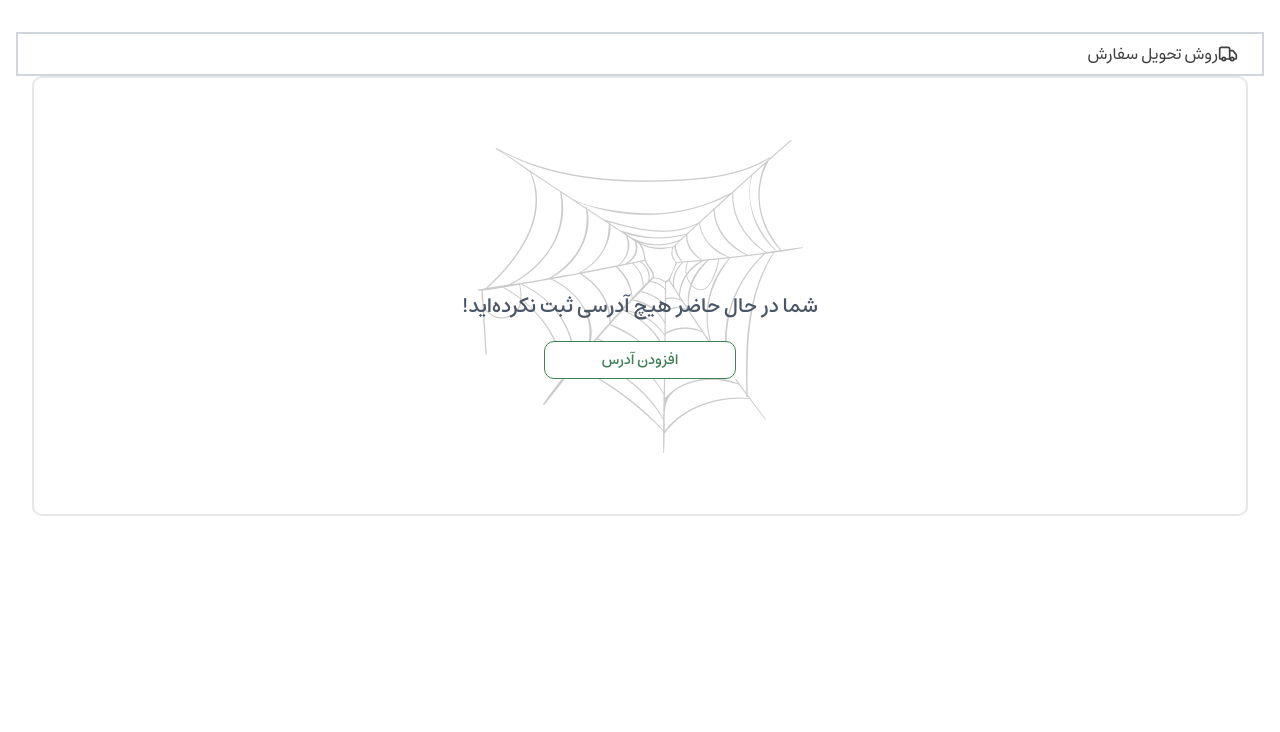
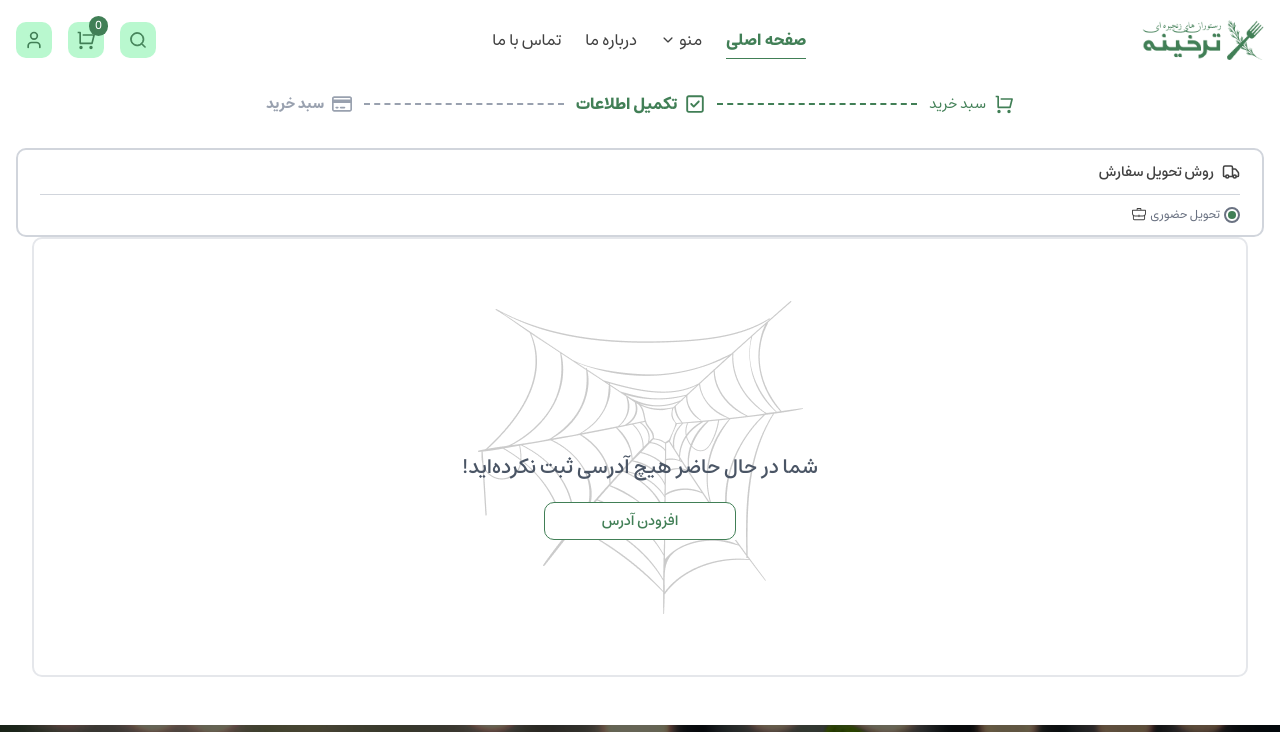
Before and after one commit to AmirAjam/food-store, a React (Vite) app: page /complete-information in a window 1280 px wide. Shown: the top 732 px of the page. Built offline with nearby package versions, Linux system fonts and the light colour scheme; no server answers.

Commit message:
add address component to complete information page

```diff
--- a/src/icons.js
+++ b/src/icons.js
@@ -1,4 +1,4 @@
-import { CiUser, CiSearch,CiDeliveryTruck    } from "react-icons/ci";
+import { CiUser, CiSearch    } from "react-icons/ci";
 import { FaChevronLeft, FaChevronRight,FaRegCreditCard,FaRegSquareCheck   } from "react-icons/fa6";
 import { LuChartLine, LuUser,LuHouse,LuUsers,LuPlus,LuMinus,LuTruck     } from "react-icons/lu";
 import { PiMaskHappyLight,PiPhoneLight  } from "react-icons/pi";
@@ -8,12 +8,13 @@ import { IoIosMenu,IoIosArrowDown } from "react-icons/io";
 import { RiShoppingCartLine,RiTwitterXLine,RiInstagramLine ,RiTelegram2Line } from "react-icons/ri";
 import { IoIosNotificationsOutline,IoMdCart,IoMdHeartEmpty   } from "react-icons/io";
 import { MdSpaceDashboard, MdCategory } from "react-icons/md"
-import { BsDatabaseFillAdd,BsHouses  } from "react-icons/bs";
+import { BsDatabaseFillAdd,BsBasket   } from "react-icons/bs";
 import { FaUsers  } from "react-icons/fa";
 import { RiSortAlphabetDesc,RiSortAlphabetAsc  } from "react-icons/ri";
 import { FiTrash2 } from "react-icons/fi";
 import { SlLogout } from "react-icons/sl";
 import { TbEdit } from "react-icons/tb";
+import { RxBackpack } from "react-icons/rx";
 
 
 
@@ -56,6 +57,7 @@ const icons = {
   CheckBox:FaRegSquareCheck,
   Edit:TbEdit,
   Truck:LuTruck,
+  Backpack:RxBackpack,
 };
 
 export default icons;
--- a/src/pages/CompleteInformation/CompleteInformation.jsx
+++ b/src/pages/CompleteInformation/CompleteInformation.jsx
@@ -1,15 +1,21 @@
+import Header from "@/components/Header/Header"
 import TopCart from "../Cart/Components/TopCart"
 import Address from "../Profile/pages/Address/Address"
 import DeliveryMethod from "./components/DeliveryMethod"
+import Footer from "@/components/Footer/Footer"
+import CartNavbar from "../Cart/Components/CartNavbar"
 
 const CompleteInformation = () => {
   return (
     <>
+      <Header />
+      <CartNavbar step={2} />
       <div className="container">
         <TopCart text="تکمیل اطلاعات"></TopCart>
         <DeliveryMethod />
         <Address />
       </div>
+      <Footer />
     </>
   )
 }
--- a/src/pages/CompleteInformation/components/DeliveryMethod.jsx
+++ b/src/pages/CompleteInformation/components/DeliveryMethod.jsx
@@ -3,13 +3,20 @@ import TopCart from '@/pages/Cart/Components/TopCart'
 import React from 'react'
 
 const DeliveryMethod = () => {
-  const { Truck } = icons
+  const { Truck,Backpack } = icons
   return (
-    <section className='mt-8 border-2 border-gray-300 p-2'>
+    <section className='mt-8 border-2 border-gray-300 rounded-lg px-1.5 py-3 text-sm'>
       <div className="container">
-        <div className='flex items-center'>
-          <Truck className='text-xl'/>
-          <h2>روش تحویل سفارش</h2>
+        <div className='flex items-center gap-2 border-b border-gray-300 pb-3'>
+          <Truck className='text-lg'/>
+          <h2 className='font-Estedad-Medium'>روش تحویل سفارش</h2>
+        </div>
+        <div className='mt-3 flex gap-1 items-center'>
+          <div className='size-4 border-2 border-gray-500 rounded-full p-[2px]'>
+            <span className='size-full block bg-primary-color rounded-full'></span>
+          </div>
+          <span className='text-xs text-gray-500'>تحویل حضوری</span>
+          <Backpack />
         </div>
       </div>
     </section>
--- a/src/pages/Profile/pages/Address/AddressItem.jsx
+++ b/src/pages/Profile/pages/Address/AddressItem.jsx
@@ -23,8 +23,8 @@ const AddressItem = ({ addressDetails }) => {
         setIsOpenAddress(true)
     }
     return (
-        <div>
-            <div className='bg-gray-200 p-3 rounded-lg mt-5 first:mt-0'>
+        <div className='px-2'>
+            <div className='bg-gray-100 border-2 border-gray-300 p-2 rounded-lg mt-5 first:mt-0'>
                 <div className='flex  justify-between'>
                     <p className='text-xs w-9/12'>{addressDetails.addressLine}</p>
                     <div className='flex justify-end text-xl gap-3 w-1/6 text-gray-600'>
--- a/src/pages/Profile/pages/Address/Addresses.jsx
+++ b/src/pages/Profile/pages/Address/Addresses.jsx
@@ -5,17 +5,20 @@ import SecondaryButton from '@/components/Ui/Button/SecondaryButton'
 
 const Addresses = ({ addresses, setIsOpenAddress }) => {
   return (
-    <div className='mt-5 h-full md:mt-0 border-2 border-gray-300 rounded-lg px-3 py-5 md:py-3.5'>
-      <div className='pb-4 border-b border-gray-300 hidden lg:flex items-center justify-between'>
+    <div className='mt-5 h-full md:mt-0 border-2 border-gray-300 rounded-lg py-3 md:py-3.5'>
+      <div className='pb-4 px-3 border-b border-gray-300 hidden lg:flex items-center justify-between'>
         <h2 className='font-Estedad-Bold'>آدرس‌ها</h2>
         <div className='text-xs w-32 lg:block hidden'>
           <SecondaryButton onClick={() => setIsOpenAddress(true)} text="افزودن آدرس" />
         </div>
       </div>
 
-      <div className='grid grid-cols-1 lg:grid-cols-2 gap-4 max-h-62 md:max-h-62
+      <div className='px-2'>
+        <h2 className='font-Estedad-Bold lg:hidden px-3'>آدرس‌ها</h2>
+        <div className='grid grid-cols-1 lg:grid-cols-2 gap-4 max-h-62 md:max-h-62
       overflow-y-auto mt-4 lg:px-4'>
-        {addresses.map(address => <AddressItem key={address._id} addressDetails={address} />)}
+          {addresses.map(address => <AddressItem key={address._id} addressDetails={address} />)}
+        </div>
       </div>
 
       <div className='text-xs w-32 mx-auto mt-5 lg:hidden'>
```
